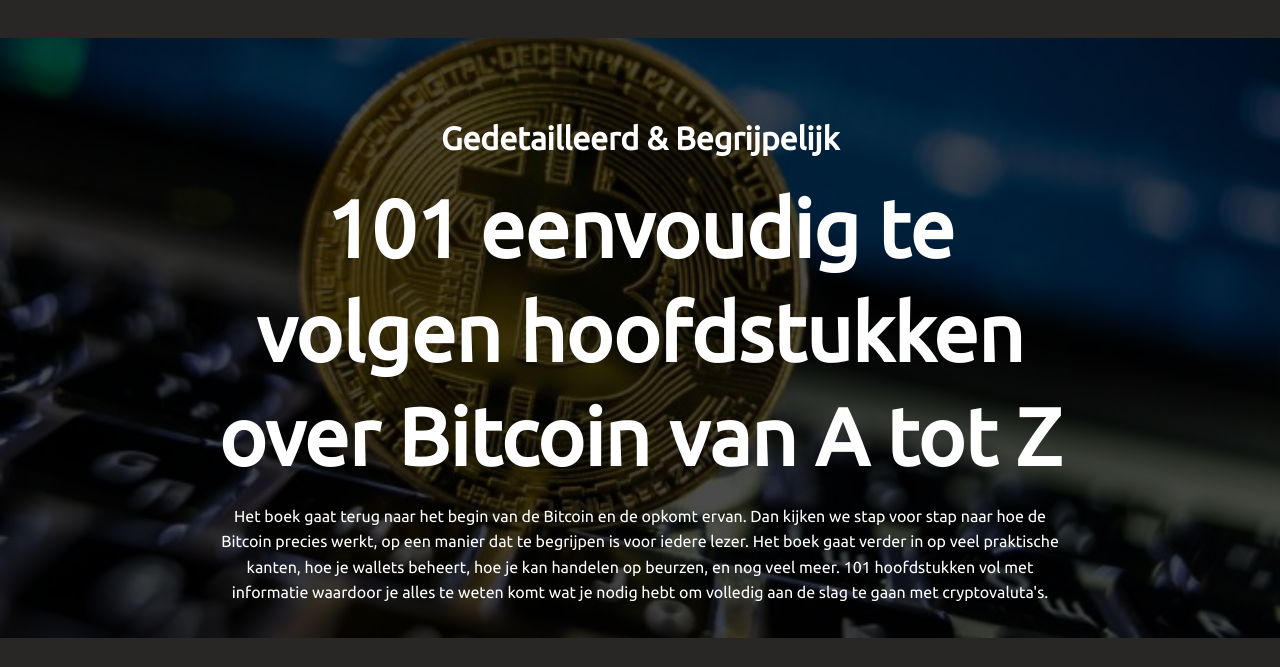
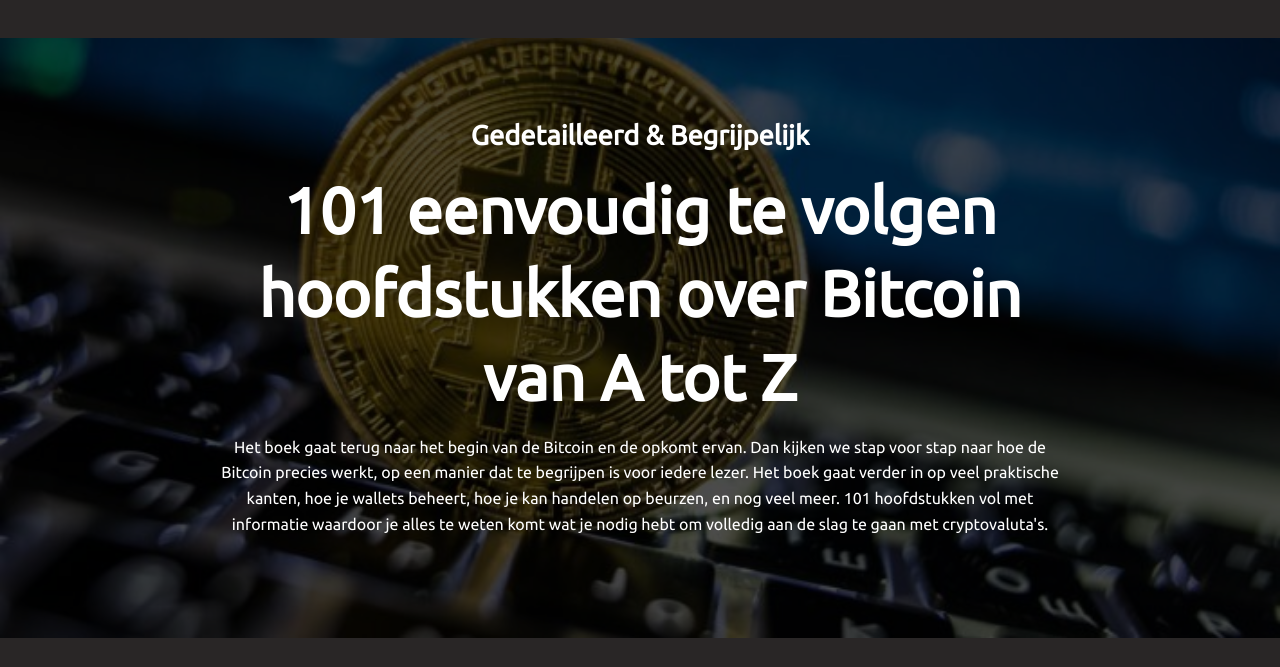
Before and after one commit to wisekrakr/BitcoinBook_LandingPage, a website: page dist/index.html in a window 1280 px wide. Shown: the part 800-1467 px from the top of the page. Drawn offline with nearby package versions, Linux system fonts and the light colour scheme.

Commit message:
Netlify build

```diff
--- a/package.json
+++ b/package.json
@@ -16,6 +16,7 @@
   "author": "wisekrakr",
   "license": "MIT",
   "dependencies": {
+    "netlify-cli": "^2.30.0",
     "node-sass": "^4.13.1"
   }
 }
--- a/scss/main.scss
+++ b/scss/main.scss
@@ -131,11 +131,11 @@
       padding: 5rem 0;
 
       h2 {
-        font-size: 5rem;
+        font-size: 4rem;
         margin-top: 1rem;
       }
       h3 {
-        font-size: 2rem;
+        font-size: 1.7rem;
       }
       p {
         font-size: 1.5;
```
Also changed, not shown: dist/css/main.css, 1 other file.
